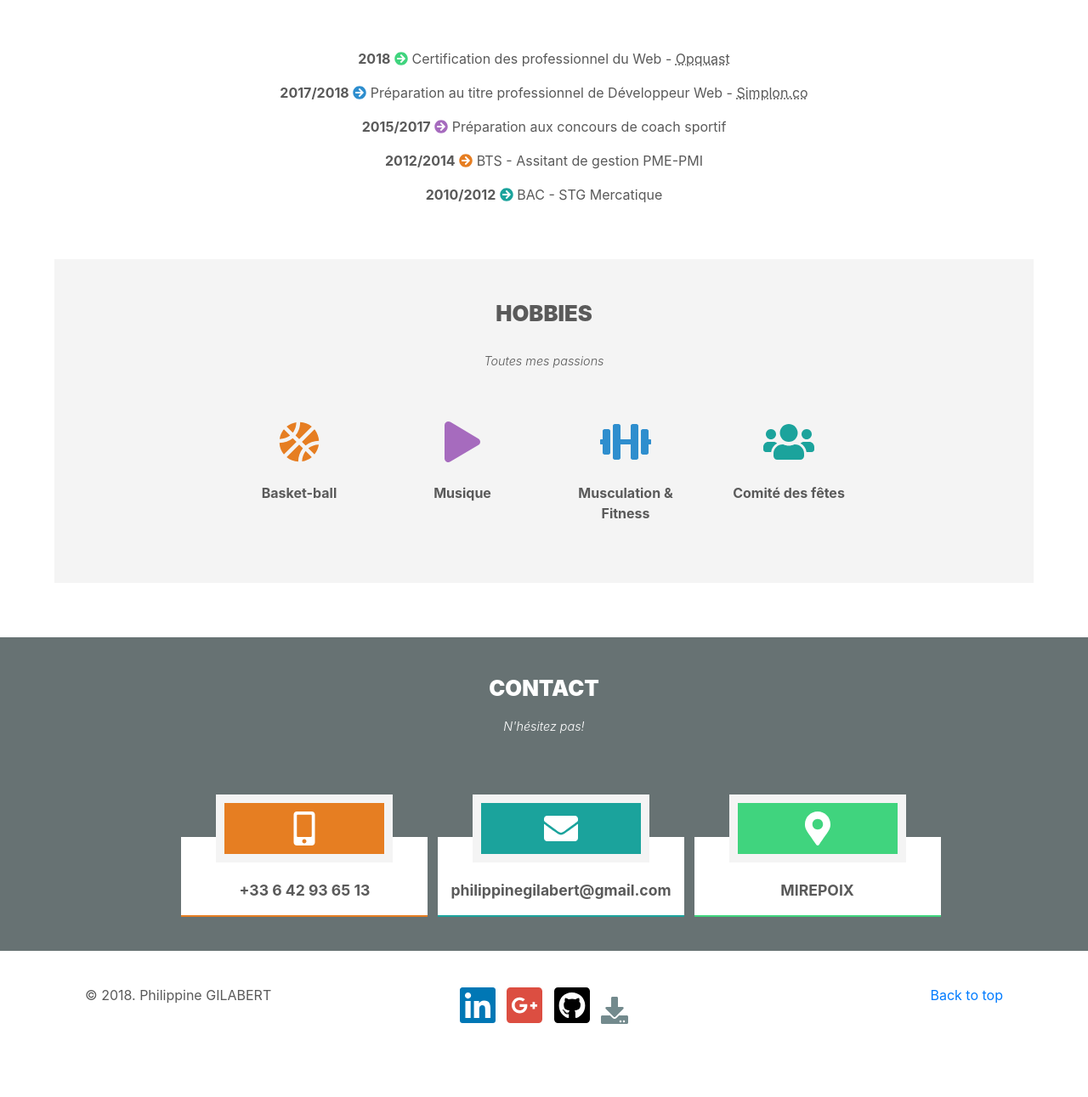
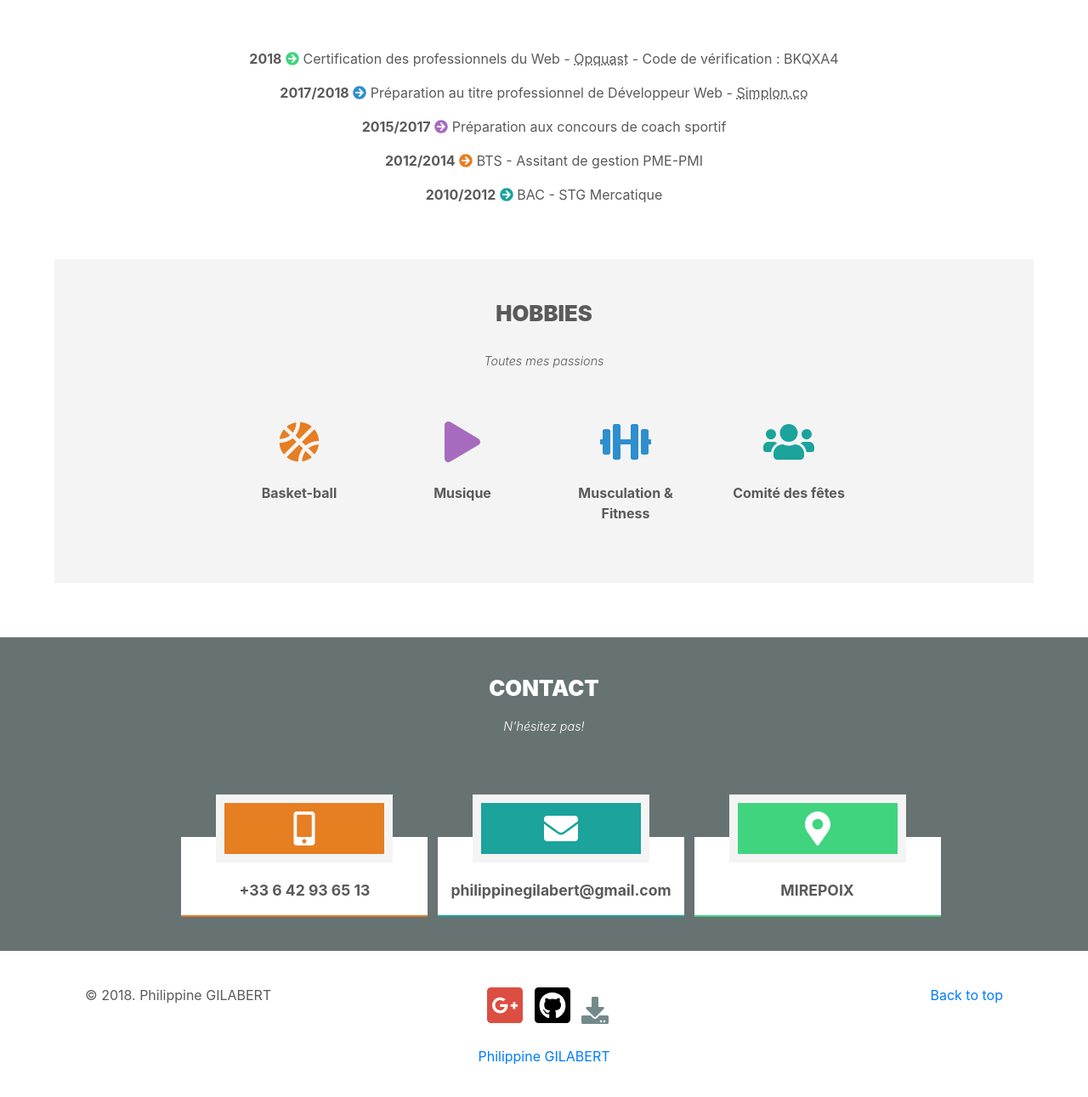
Before and after one commit to GILABERTPhilippine/New_CV, a website: page index.html in a window 1280 px wide. Shown: the part 4066-5357 px from the top of the page at 85% size. Before the commit the page ends 5321 px from the top, so only its background shows below. Drawn offline with nearby package versions, Linux system fonts and the light colour scheme; files whose address does not match are found by name.

Commit message:
linkedin

```diff
--- a/index.html
+++ b/index.html
@@ -363,7 +363,9 @@
             <p class="intro">Polyvalente, je m'adapte rapidement.</p>
             <div id="dip" class="container text-center">
                 <p><strong>2018</strong>&nbsp;<i class="fas fa-arrow-circle-right green"></i>
-                    Certification des professionnel du Web - <abbr title="Open Quality Standards">Opquast</abbr>
+                    Certification des professionnels du Web - <abbr title="Open Quality Standards">Opquast</abbr>&nbsp;-&nbsp;Code
+                    de
+                    vérification : BKQXA4
                 </p>
                 <p><strong>2017/2018</strong>&nbsp;<i class="fas fa-arrow-circle-right blue"></i>
                     Préparation au titre professionnel de Développeur Web - <abbr title="Organisme de formation">Simplon.co</abbr>
@@ -446,7 +448,7 @@
                     <p>&copy; 2018. Philippine GILABERT</p>
                 </div>
                 <div class="col-sm text-center">
-                    <a href="https://www.linkedin.com/in/philippine-gilabert-7ba216153/"><svg class="fab fa-linkedin fa-3x"></svg></a>
+                    <!-- <a href="https://www.linkedin.com/in/philippine-gilabert-7ba216153/"><svg class="fab fa-linkedin fa-3x"></svg></a> -->
                     &nbsp;
                     <a href="https://accounts.google.com/signin/v2/identifier?continue=https%3A%2F%2Fmail.google.com%2Fmail%2F&service=mail&sacu=1&rip=1&flowName=GlifWebSignIn&flowEntry=ServiceLogin"><svg
                             class="fab fa-google-plus-square fa-3x"></svg></a>
@@ -459,12 +461,18 @@
                     <p class="float-right"><a href="#">Back to top</a></p>
                 </div>
             </div>
+            <br>
+            <div class="LI-profile-badge d-flex justify-content-center" data-version="v1" data-size="medium"
+                data-locale="fr_FR" data-type="horizontal" data-theme="dark" data-vanity="philippine-gilabert"><a class="LI-simple-link"
+                    href='https://fr.linkedin.com/in/philippine-gilabert?trk=profile-badge'>Philippine
+                    GILABERT</a></div>
         </footer>
     </main>
 
 
     <!-- Script JavaScript
     ================================================== -->
+    <script type="text/javascript" src="https://platform.linkedin.com/badges/js/profile.js" async defer></script>
     <script type="text/javascript" src="node_modules/jquery/dist/jquery.js"></script>
     <script type="text/javascript" src="node_modules/@fortawesome/fontawesome-free/js/all.js"></script>
     <script type="text/javascript" src="node_modules/bootstrap/dist/js/bootstrap.js"></script>
```
